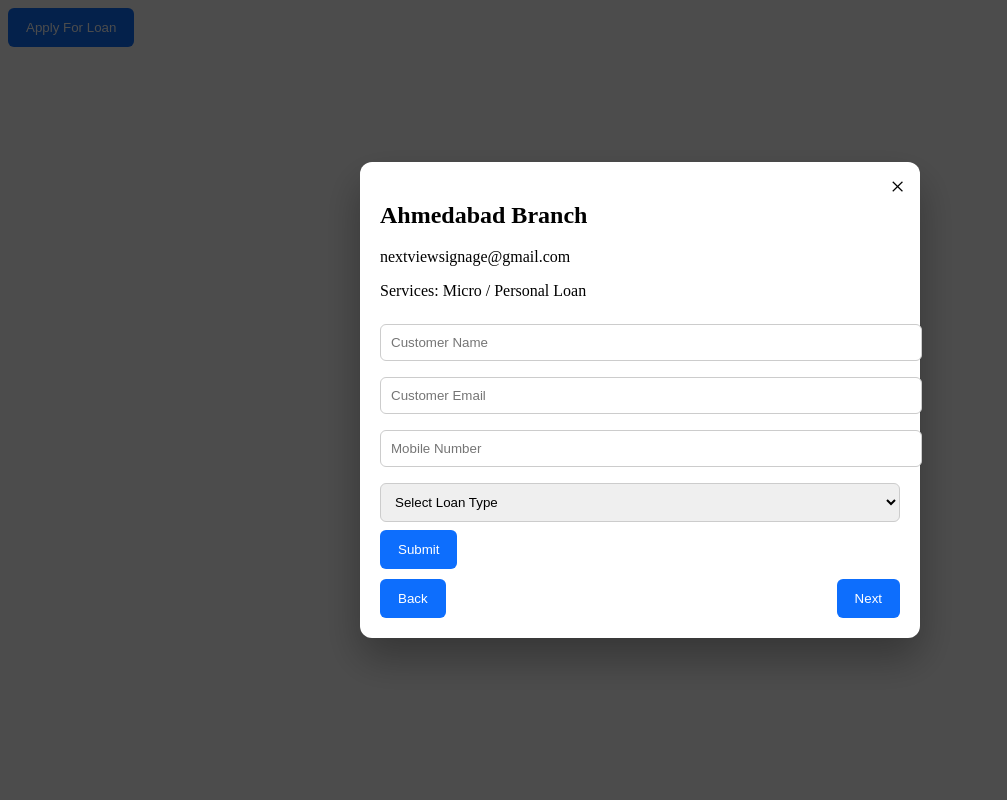
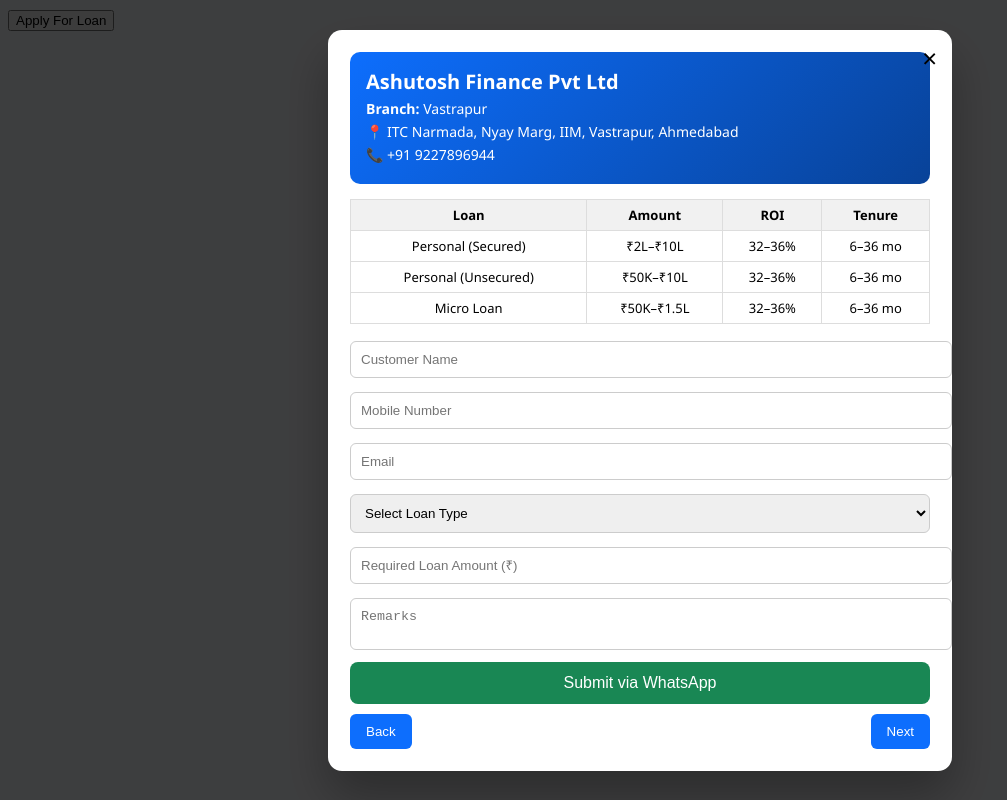
Before and after one commit to Amitmaddheshiya/AsutoshTemplateJs, a plain HTML site: page frontend/index.html in a window 1280 px wide. Both pictures are taken after a click on the button "Apply For Loan". Shown: the whole page, without its empty margins (0-1007 px from the left). Drawn offline with Linux system fonts and the light colour scheme.

Commit message:
add table loan details

```diff
--- a/frontend/index.html
+++ b/frontend/index.html
@@ -2,20 +2,106 @@
 <html lang="en">
 <head>
 <meta charset="UTF-8">
-<title>Ashutosh AutoFin – Loan Popup</title>
+<title>Ashutosh Finance Pvt Ltd – Loan Application</title>
 <meta name="viewport" content="width=device-width, initial-scale=1.0">
+
 <style>
-.popup-overlay {position:fixed; inset:0; background:rgba(0,0,0,.7); display:none; justify-content:center; align-items:center; z-index:999;}
-.popup-content {background:#fff; width:95%; max-width:520px; border-radius:12px; padding:20px; position:relative; box-shadow:0 20px 40px rgba(0,0,0,.3);}
-.close-btn {position:absolute; right:15px; top:10px; font-size:26px; cursor:pointer;}
-.slide {display:none;}
-.slide.active {display:block; animation: slideFade .4s ease;}
-input, select {width:100%; padding:10px; margin:8px 0; border-radius:6px; border:1px solid #ccc;}
-button {padding:12px 18px; border:none; border-radius:6px; background:#0d6efd; color:white; cursor:pointer;}
-.popup-nav {display:flex; justify-content:space-between; margin-top:10px;}
-@keyframes slideFade {from {opacity:0; transform:translateX(20px);} to {opacity:1;}}
+body{
+  font-family: "Segoe UI", sans-serif;
+  background:#f4f6f9;
+}
+button{cursor:pointer}
+
+.popup-overlay{
+  position:fixed;
+  inset:0;
+  background:rgba(0,0,0,.75);
+  display:none;
+  justify-content:center;
+  align-items:center;
+  z-index:999;
+}
+.popup-content{
+  background:#fff;
+  width:95%;
+  max-width:580px;
+  border-radius:14px;
+  padding:22px;
+  position:relative;
+  box-shadow:0 25px 50px rgba(0,0,0,.3);
+}
+.close-btn{
+  position:absolute;
+  right:15px;
+  top:10px;
+  font-size:26px;
+  cursor:pointer;
+}
+
+.slide{display:none}
+.slide.active{display:block; animation:fade .4s ease}
+@keyframes fade{
+  from{opacity:0; transform:translateY(15px)}
+  to{opacity:1}
+}
+
+.company-box{
+  background:linear-gradient(135deg,#0d6efd,#084298);
+  color:#fff;
+  padding:16px;
+  border-radius:10px;
+  margin-bottom:15px;
+}
+.company-box h2{margin:0;font-size:20px}
+.company-box p{margin:4px 0;font-size:14px}
+
+.loan-table{
+  width:100%;
+  border-collapse:collapse;
+  margin:10px 0;
+  font-size:13px;
+}
+.loan-table th,.loan-table td{
+  border:1px solid #ddd;
+  padding:6px;
+  text-align:center;
+}
+.loan-table th{background:#f1f1f1}
+
+input,select,textarea{
+  width:100%;
+  padding:10px;
+  margin:7px 0;
+  border-radius:6px;
+  border:1px solid #ccc;
+}
+textarea{resize:none}
+
+.submit-btn{
+  background:#198754;
+  color:#fff;
+  padding:12px;
+  border:none;
+  width:100%;
+  border-radius:8px;
+  font-size:16px;
+}
+
+.popup-nav{
+  display:flex;
+  justify-content:space-between;
+  margin-top:10px;
+}
+.popup-nav button{
+  background:#0d6efd;
+  color:#fff;
+  border:none;
+  padding:10px 16px;
+  border-radius:6px;
+}
 </style>
 </head>
+
 <body>
 
 <button id="openForm">Apply For Loan</button>
@@ -25,47 +111,148 @@ button {padding:12px 18px; border:none; border-radius:6px; background:#0d6efd; c
 <span class="close-btn">&times;</span>
 
 <div class="slides">
-      <div class="slide active">
-        <h2>Ahmedabad Branch</h2>
-        <p class="branch-email">nextviewsignage@gmail.com</p>
-        <p>Services: Micro / Personal Loan</p>
-      </div>
-      <div class="slide">
-        <h2>Rajkot Branch</h2>
-        <p class="branch-email">nextviewsignage@gmail.com</p>
-        <p>Services: Vehicle / Business Loan</p>
-      </div>
-      <div class="slide">
-        <h2>Gandhinagar Branch</h2>
-        <p class="branch-email">nextviewsignage@gmail.com</p>
-        <p>Services: Personal / Micro Finance</p>
-      </div>
-      <div class="slide">
-        <h2>Surat Branch</h2>
-        <p class="branch-email">nextviewsignage@gmail.com</p>
-        <p>Services: Business Loan</p>
-      </div>
-      <div class="slide">
-        <h2>Vadodara Branch</h2>
-        <p class="branch-email">nextviewsignage@gmail.com</p>
-        <p>Services: Vehicle / Personal Loan</p>
-      </div>
+
+<!-- ================= VASTRAPUR ================= -->
+<div class="slide active" data-branch="Vastrapur">
+  <div class="company-box">
+    <h2>Ashutosh Finance Pvt Ltd</h2>
+    <p><b>Branch:</b> Vastrapur</p>
+    <p>📍 ITC Narmada, Nyay Marg, IIM, Vastrapur, Ahmedabad</p>
+    <p>📞 +91 9227896944</p>
   </div>
 
+  <table class="loan-table">
+    <tr><th>Loan</th><th>Amount</th><th>ROI</th><th>Tenure</th></tr>
+    <tr><td>Personal (Secured)</td><td>₹2L–₹10L</td><td>32–36%</td><td>6–36 mo</td></tr>
+    <tr><td>Personal (Unsecured)</td><td>₹50K–₹10L</td><td>32–36%</td><td>6–36 mo</td></tr>
+    <tr><td>Micro Loan</td><td>₹50K–₹1.5L</td><td>32–36%</td><td>6–36 mo</td></tr>
+  </table>
+</div>
+
+<div class="slide" data-branch="Kheda">
+  <div class="company-box">
+    <h2>Ashutosh Finance Pvt Ltd</h2>
+    <p><b>Branch:</b> Kheda</p>
+    <p>📍 Gujarat</p>
+    <p>📞 +91 9227896944</p>
+  </div>
+  <table class="loan-table">
+    <tr><th>Loan</th><th>Amount</th><th>ROI</th><th>Tenure</th></tr>
+    <tr><td>Personal (Secured)</td><td>₹2L–₹10L</td><td>32–36%</td><td>6–36 mo</td></tr>
+    <tr><td>Personal (Unsecured)</td><td>₹50K–₹10L</td><td>32–36%</td><td>6–36 mo</td></tr>
+    <tr><td>Micro Loan</td><td>₹50K–₹1.5L</td><td>32–36%</td><td>6–36 mo</td></tr>
+  </table>
+</div>
+
+<div class="slide" data-branch="Dholka">
+  <div class="company-box">
+    <h2>Ashutosh Finance Pvt Ltd</h2>
+    <p><b>Branch:</b> Dholka</p>
+    <p>📍 Gujarat</p>
+    <p>📞 +91 9227896944</p>
+  </div>
+  <table class="loan-table">
+    <tr><th>Loan</th><th>Amount</th><th>ROI</th><th>Tenure</th></tr>
+    <tr><td>Personal (Secured)</td><td>₹2L–₹10L</td><td>32–36%</td><td>6–36 mo</td></tr>
+    <tr><td>Personal (Unsecured)</td><td>₹50K–₹10L</td><td>32–36%</td><td>6–36 mo</td></tr>
+    <tr><td>Micro Loan</td><td>₹50K–₹1.5L</td><td>32–36%</td><td>6–36 mo</td></tr>
+  </table>
+</div>
+
+<div class="slide" data-branch="Dholka Kalikund">
+  <div class="company-box">
+    <h2>Ashutosh Finance Pvt Ltd</h2>
+    <p><b>Branch:</b> Dholka Kalikund</p>
+    <p>📍 Gujarat</p>
+    <p>📞 +91 9227896944</p>
+  </div>
+  <table class="loan-table">
+    <tr><th>Loan</th><th>Amount</th><th>ROI</th><th>Tenure</th></tr>
+    <tr><td>Personal (Secured)</td><td>₹2L–₹10L</td><td>32–36%</td><td>6–36 mo</td></tr>
+    <tr><td>Personal (Unsecured)</td><td>₹50K–₹10L</td><td>32–36%</td><td>6–36 mo</td></tr>
+    <tr><td>Micro Loan</td><td>₹50K–₹1.5L</td><td>32–36%</td><td>6–36 mo</td></tr>
+  </table>
+</div>
+
+<div class="slide" data-branch="Mansa">
+  <div class="company-box">
+    <h2>Ashutosh Finance Pvt Ltd</h2>
+    <p><b>Branch:</b> Mansa</p>
+    <p>📍 Gujarat</p>
+    <p>📞 +91 9227896944</p>
+  </div>
+  <table class="loan-table">
+    <tr><th>Loan</th><th>Amount</th><th>ROI</th><th>Tenure</th></tr>
+    <tr><td>Personal (Secured)</td><td>₹2L–₹10L</td><td>32–36%</td><td>6–36 mo</td></tr>
+    <tr><td>Personal (Unsecured)</td><td>₹50K–₹10L</td><td>32–36%</td><td>6–36 mo</td></tr>
+    <tr><td>Micro Loan</td><td>₹50K–₹1.5L</td><td>32–36%</td><td>6–36 mo</td></tr>
+  </table>
+</div>
+
+<div class="slide" data-branch="Anand">
+  <div class="company-box">
+    <h2>Ashutosh Finance Pvt Ltd</h2>
+    <p><b>Branch:</b> Anand</p>
+    <p>📍 Gujarat</p>
+    <p>📞 +91 9227896944</p>
+  </div>
+  <table class="loan-table">
+    <tr><th>Loan</th><th>Amount</th><th>ROI</th><th>Tenure</th></tr>
+    <tr><td>Personal (Secured)</td><td>₹2L–₹10L</td><td>32–36%</td><td>6–36 mo</td></tr>
+    <tr><td>Personal (Unsecured)</td><td>₹50K–₹10L</td><td>32–36%</td><td>6–36 mo</td></tr>
+    <tr><td>Micro Loan</td><td>₹50K–₹1.5L</td><td>32–36%</td><td>6–36 mo</td></tr>
+  </table>
+</div>
+
+<div class="slide" data-branch="Vadodara">
+  <div class="company-box">
+    <h2>Ashutosh Finance Pvt Ltd</h2>
+    <p><b>Branch:</b> Vadodara</p>
+    <p>📍 Gujarat</p>
+    <p>📞 +91 9227896944</p>
+  </div>
+  <table class="loan-table">
+    <tr><th>Loan</th><th>Amount</th><th>ROI</th><th>Tenure</th></tr>
+    <tr><td>Personal (Secured)</td><td>₹2L–₹10L</td><td>32–36%</td><td>6–36 mo</td></tr>
+    <tr><td>Personal (Unsecured)</td><td>₹50K–₹10L</td><td>32–36%</td><td>6–36 mo</td></tr>
+    <tr><td>Micro Loan</td><td>₹50K–₹1.5L</td><td>32–36%</td><td>6–36 mo</td></tr>
+  </table>
+</div>
+
+<div class="slide" data-branch="Sanand">
+  <div class="company-box">
+    <h2>Ashutosh Finance Pvt Ltd</h2>
+    <p><b>Branch:</b> Sanand</p>
+    <p>📍 Gujarat</p>
+    <p>📞 +91 9227896944</p>
+  </div>
+  <table class="loan-table">
+    <tr><th>Loan</th><th>Amount</th><th>ROI</th><th>Tenure</th></tr>
+    <tr><td>Personal (Secured)</td><td>₹2L–₹10L</td><td>32–36%</td><td>6–36 mo</td></tr>
+    <tr><td>Personal (Unsecured)</td><td>₹50K–₹10L</td><td>32–36%</td><td>6–36 mo</td></tr>
+    <tr><td>Micro Loan</td><td>₹50K–₹1.5L</td><td>32–36%</td><td>6–36 mo</td></tr>
+  </table>
+</div>
+
+</div>
+
+<!-- ================= CUSTOMER FORM ================= -->
 <form id="customerForm">
 <input name="name" placeholder="Customer Name" required>
-      <input name="email" type="email" placeholder="Customer Email" required>
 <input name="phone" placeholder="Mobile Number" required>
+<input name="email" type="email" placeholder="Email">
 
 <select name="loan" required>
 <option value="">Select Loan Type</option>
+<option>Personal Loan (Secured)</option>
+<option>Personal Loan (Unsecured)</option>
 <option>Micro Loan</option>
-        <option>Personal Loan</option>
-        <option>Vehicle Loan</option>
-        <option>Business Loan</option>
 </select>
 
-      <button type="submit">Submit</button>
+<input name="amount" placeholder="Required Loan Amount (₹)">
+<textarea name="remarks" placeholder="Remarks"></textarea>
+
+<button class="submit-btn">Submit via WhatsApp</button>
 </form>
 
 <div class="popup-nav">
@@ -77,60 +264,47 @@ button {padding:12px 18px; border:none; border-radius:6px; background:#0d6efd; c
 </div>
 
 <script>
-const popup = document.getElementById("loanPopup");
-const slides = document.querySelectorAll(".slide");
-let index = 0;
+const popup=document.getElementById("loanPopup");
+const slides=document.querySelectorAll(".slide");
+let index=0;
 
-document.getElementById("openForm").onclick = () => popup.style.display = "flex";
-document.querySelector(".close-btn").onclick = () => popup.style.display = "none";
+openForm.onclick=()=>popup.style.display="flex";
+document.querySelector(".close-btn").onclick=()=>popup.style.display="none";
 
-document.getElementById("next").onclick = () => changeSlide(1);
-document.getElementById("prev").onclick = () => changeSlide(-1);
+next.onclick=()=>change(1);
+prev.onclick=()=>change(-1);
 
-function changeSlide(step) {
+function change(step){
   slides[index].classList.remove("active");
-  index = (index + step + slides.length) % slides.length;
+  index=(index+step+slides.length)%slides.length;
   slides[index].classList.add("active");
 }
 
-document.getElementById("customerForm").onsubmit = function (e) {
+customerForm.onsubmit=e=>{
   e.preventDefault();
+  const f=e.target;
+  const branch=slides[index].dataset.branch;
 
-  const f = e.target;
-
-  const name = f.name.value;
-  const email = f.email.value;
-  const phone = f.phone.value;
-  const loan = f.loan.value; // ✅ FIXED
-
-  const activeSlide = slides[index];
-  const branch = activeSlide.querySelector("h2").innerText;
-
-  const message =
-`📢 New Loan Enquiry
-
+  const msg=`📢 New Loan Enquiry
 🏢 Branch: ${branch}
 
-👤 Name: ${name}
-📞 Mobile: ${phone}
-📧 Email: ${email}
-💰 Loan Type: ${loan}
+👤 Name: ${f.name.value}
+📞 Mobile: ${f.phone.value}
+📧 Email: ${f.email.value}
+💰 Loan Type: ${f.loan.value}
+💵 Amount: ${f.amount.value}
+📝 Remarks: ${f.remarks.value}
 
 🌐 Source: Website Popup`;
 
-  const whatsappNumber = "919227896944";
+  window.open(
+    `https://api.whatsapp.com/send?phone=919227896944&text=${encodeURIComponent(msg)}`,
+    "_blank"
+  );
 
-  // ✅ Desktop + Mobile compatible
-  const whatsappURL =
-    `https://api.whatsapp.com/send?phone=${whatsappNumber}&text=${encodeURIComponent(message)}`;
-
-  window.open(whatsappURL, "_blank");
-
-  popup.style.display = "none";
+  popup.style.display="none";
 };
 </script>
 
-
-
 </body>
 </html>
```
Lines whose indentation alone changed are shown as unchanged.
